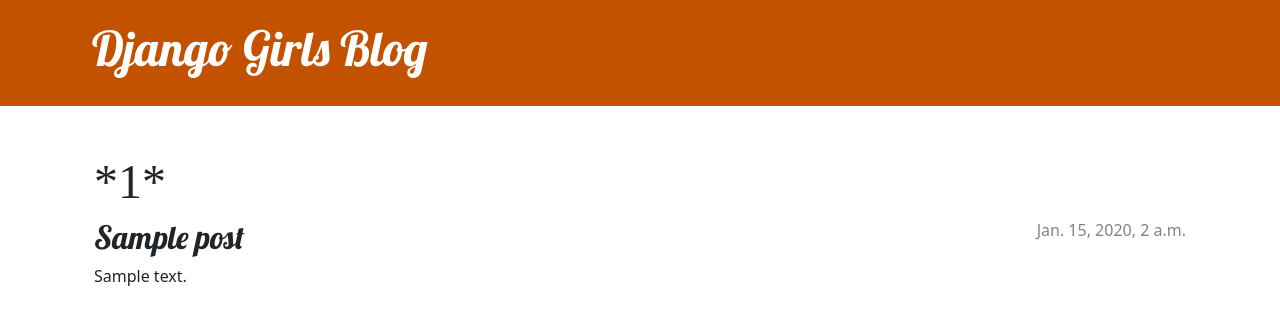
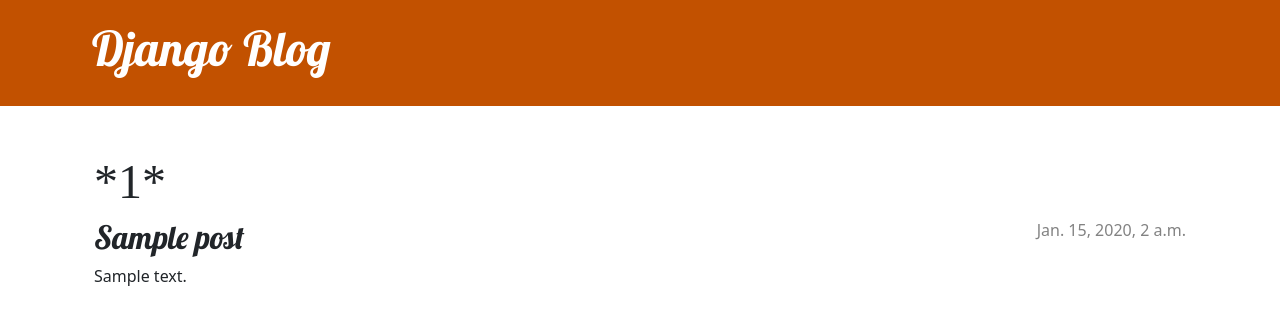
Before and after one commit to drakeredwind01/my-first-blog, a Django app: page / in a window 1280 px wide. Shown: the top 325 px of the page. Run offline with Django 5.2, Linux system fonts and the light colour scheme; tables that the repository leaves empty hold one stand-in row (values such as "Sample post"); some web fonts are replaced.

Commit message:
removed girls from django blog

```diff
--- a/blog/templates/blog/base.html
+++ b/blog/templates/blog/base.html
@@ -2,7 +2,7 @@
 <!DOCTYPE html>
 <html>
     <head>
-        <title>Django Girls blog</title>
+        <title>Drake's Django blog</title>
         <link rel="stylesheet" href="https://fonts.googleapis.com/css?family=Lobster&subset=latin,latin-ext">
         <link href="https://fonts.googleapis.com/css2?family=Libre+Barcode+39&family=Lobster&display=swap" rel="stylesheet">
         <link rel="stylesheet" href="https://cdn.jsdelivr.net/npm/bootstrap@5.3.3/dist/css/bootstrap.min.css" integrity="sha384-QWTKZyjpPEjISv5WaRU9OFeRpok6YctnYmDr5pNlyT2bRjXh0JMhjY6hW+ALEwIH" crossorigin="anonymous">
@@ -10,10 +10,10 @@
     </head>
     <body>
         <header class="page-header">
-        <div class="container">
-            <h1><a href="/">Django Girls Blog</a></h1>
+            <div class="container">
+            <h1><a href="/">Django Blog</a></h1>
         </div>
-        </header>
+    </header>
         <main class="container">
             <div class="row">
                 <div class="col">
```
Also changed, not shown: 1 other file.
